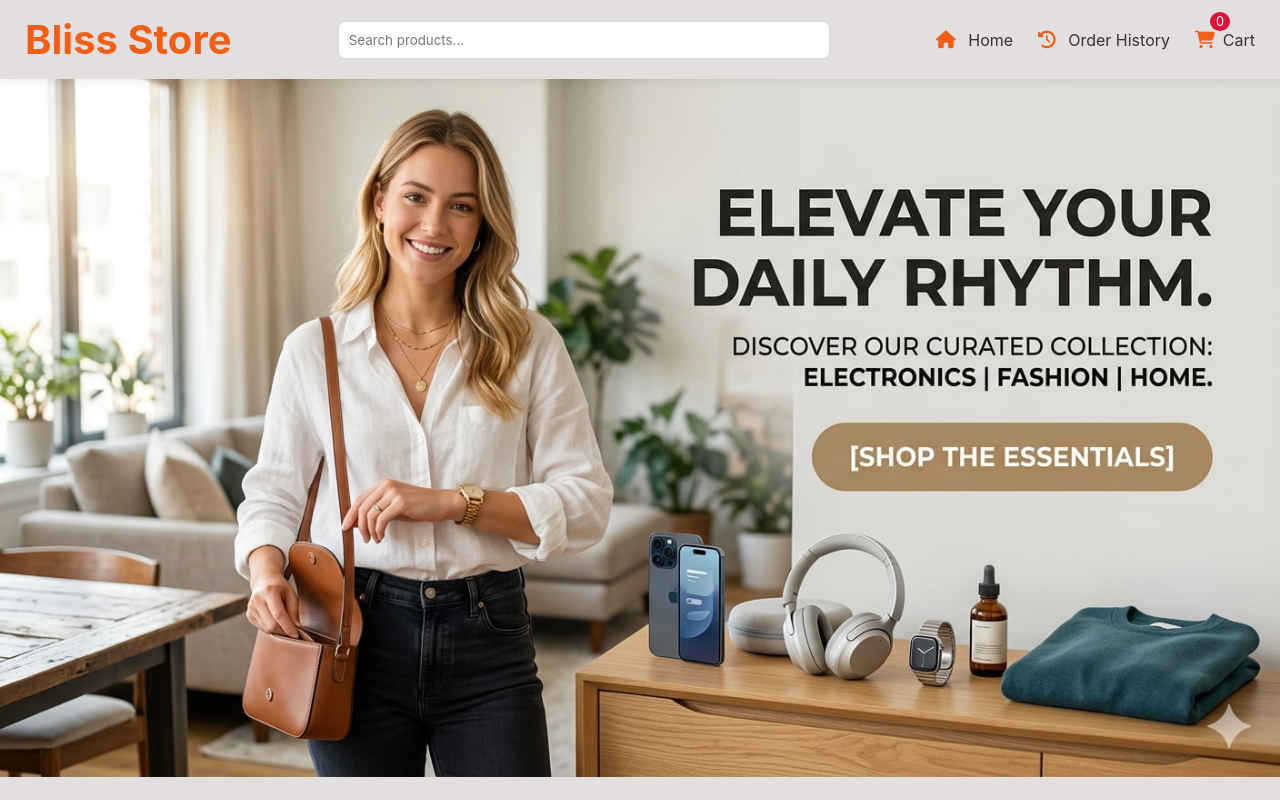
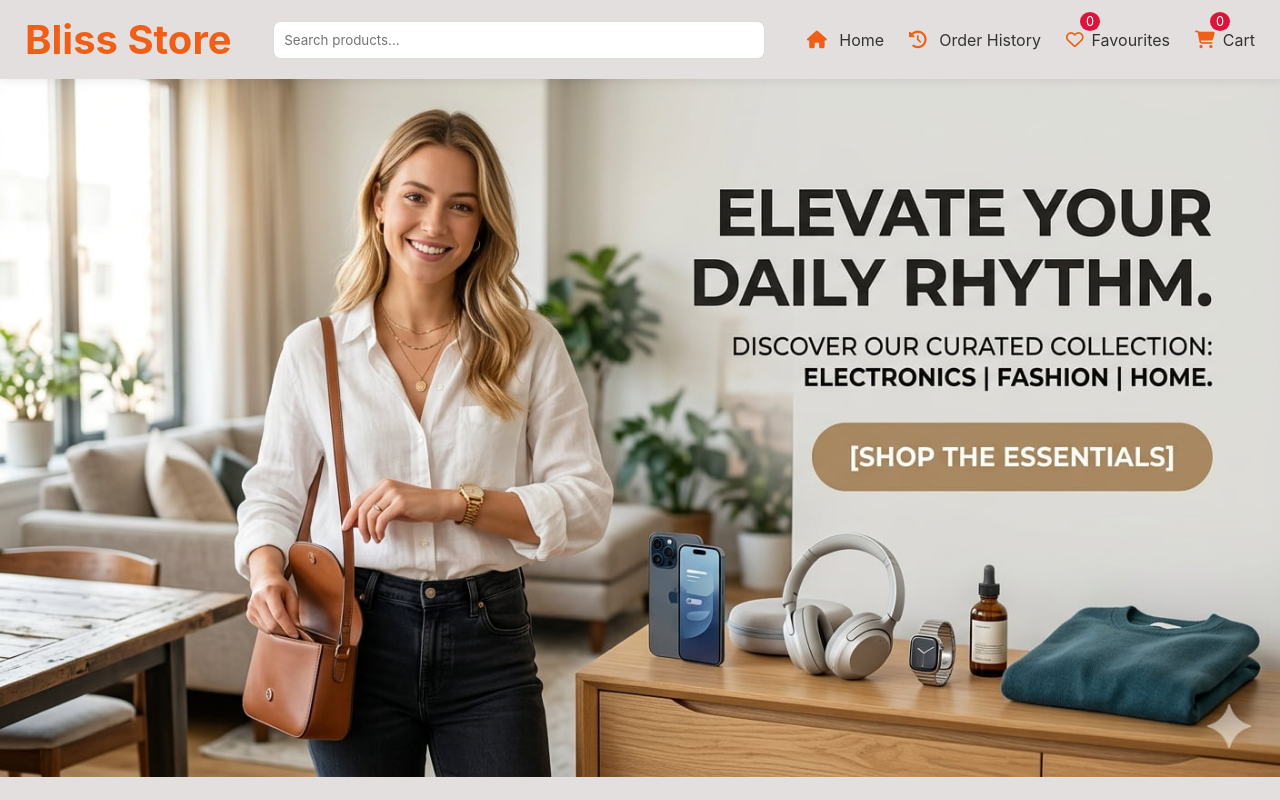
Before and after one commit to bolusunday/ecommerce-project, a website with bundled scripts: page index.html in a window 1280 px wide. Shown: the top 800 px of the page. Built offline with nearby package versions, Linux system fonts and the light colour scheme.

Commit message:
favourites icon, link and count added to index.html

```diff
--- a/index.html
+++ b/index.html
@@ -20,6 +20,11 @@
 
         <a href="order-history.html"
           ><i class="fa-solid fa-clock-rotate-left"></i> Order History</a
+        >
+        <a href="favourites.html">
+          <i class="fa-regular fa-heart fav-icon"></i>Favourites<span
+            class="fav-count"
+            >0</span</a
         >
         <a href="cart.html"
           ><i class="fa-solid fa-cart-shopping cart-icon"></i>Cart<span
```
